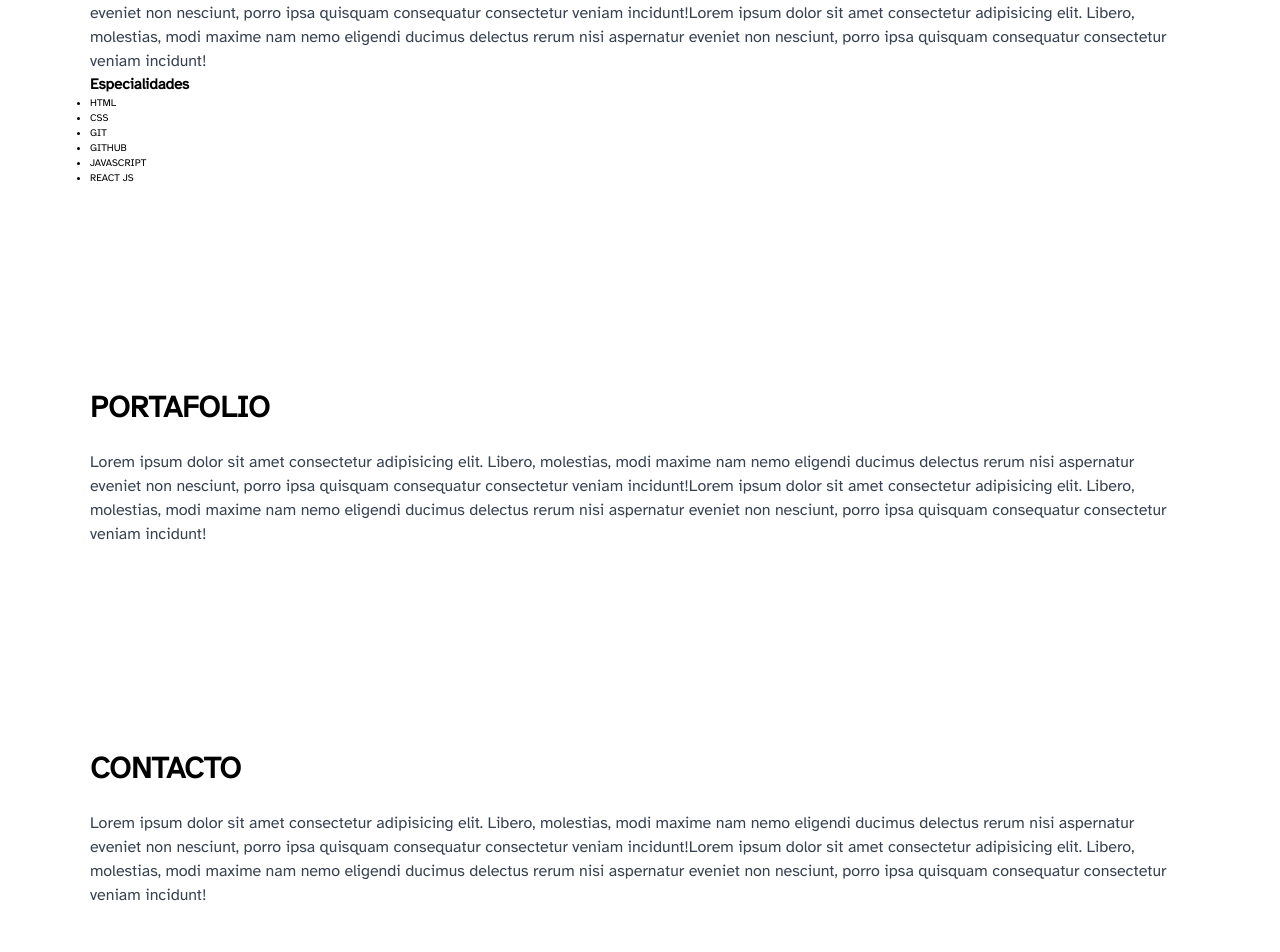
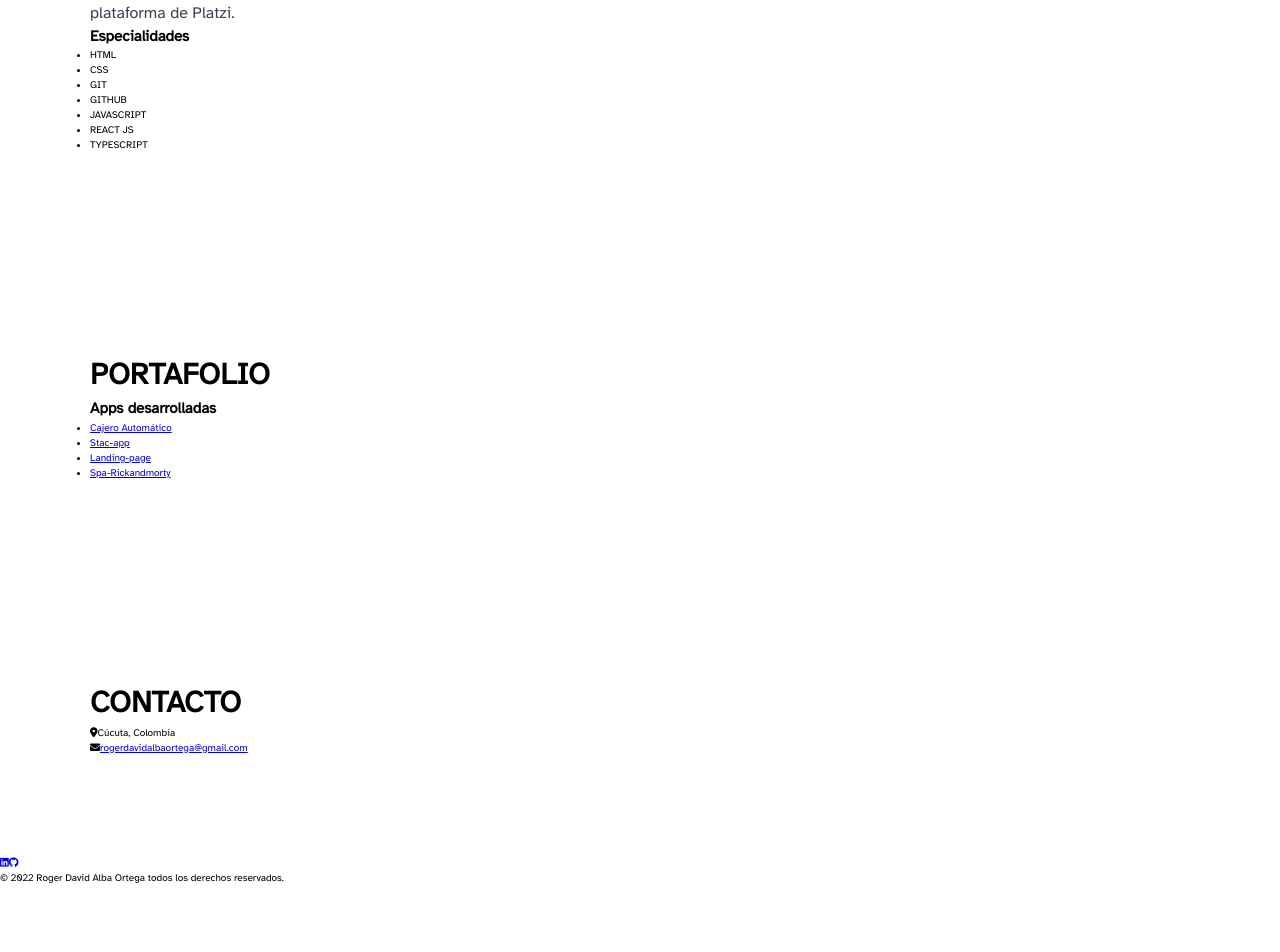
Before and after one commit to Davidalbort/portafolio1, a React (Create React App) app: page / in a window 1280 px wide. Shown: the part 1160-2112 px from the top of the page. After the commit the page ends 2045 px from the top, so only its background shows below. Built offline with nearby package versions, Linux system fonts and the light colour scheme.

Commit message:
Feature(Main and Footer): Add portfolio and contact information

```diff
--- a/src/components/Footer/Footer.js
+++ b/src/components/Footer/Footer.js
@@ -4,7 +4,7 @@ function Footer(paragraph) {
     return(
         <footer>
             <LinkedIcon/>
-            <p>© 2022 Roger David Alba Ortega All Rights Reserved.</p>
+            <p>© 2022 Roger David Alba Ortega todos los derechos reservados.</p>
         </footer>
     )
 }
--- a/src/components/Main/Main.js
+++ b/src/components/Main/Main.js
@@ -2,12 +2,13 @@ import '../../assets/Main.scss'
 import { Section } from '../Section/Section';
 import {Image} from '../Image/Image';
 import {List} from '../List/List';
+import { Link } from '../Link/Link';
 
 
 function Main (){
     const sourceImage= require('../Image/B-3x3.jpg');
     const textAlt = 'Imagen de presentación';
-    const listIcon = ['HTML','CSS','GIT','GITHUB','JAVASCRIPT','REACT JS'];
+    const listIcon = ['HTML','CSS','GIT','GITHUB','JAVASCRIPT','REACT JS', 'TYPESCRIPT'];
     const typeList = 'ul';
     return(
         <main className="main">
@@ -26,12 +27,12 @@ function Main (){
                 textAlt={textAlt}
             />
             <h2 >@DAVIDALBORT</h2>
-            <p>Front End Developer | HTML | CSS | GITHUB | React js</p>
+            <p>Front End Developer | HTML | CSS | GITHUB | React js | Typescript</p>
             </div>
-            <p>Lorem ipsum dolor sit amet consectetur adipisicing elit. Libero, molestias, modi maxime nam nemo eligendi ducimus delectus rerum nisi
-            aspernatur eveniet non nesciunt, porro ipsa quisquam consequatur consectetur veniam incidunt!Lorem ipsum dolor sit amet consectetur adipisicing elit. Libero, molestias, modi maxime nam nemo eligendi ducimus delectus rerum nisi
-            aspernatur eveniet non nesciunt, porro ipsa quisquam consequatur consectetur veniam incidunt!</p>
-            <h2>Especialidades</h2>
+            <p>Soy colombiano, amante de la tecnología, enfocado en el desarrollo web en la parte de Frontend.
+                Aprendiendo día a día de forma autodidacta y en la plataforma de Platzi.
+            </p>
+            <h2>Especialidades </h2>
             <List
                 listItem={listIcon}
                 typeList={typeList}
@@ -40,15 +41,32 @@ function Main (){
         </section>
         <section className="main__section" id='Portafolio'>
             <h1 >PORTAFOLIO</h1>
-            <p>Lorem ipsum dolor sit amet consectetur adipisicing elit. Libero, molestias, modi maxime nam nemo eligendi ducimus delectus rerum nisi
-            aspernatur eveniet non nesciunt, porro ipsa quisquam consequatur consectetur veniam incidunt!Lorem ipsum dolor sit amet consectetur adipisicing elit. Libero, molestias, modi maxime nam nemo eligendi ducimus delectus rerum nisi
-            aspernatur eveniet non nesciunt, porro ipsa quisquam consequatur consectetur veniam incidunt!</p>
+            <h2> Apps desarrolladas</h2>
+            <ul>
+                <li>
+                    <a href='https://github.com/Davidalbort/Cajero'>Cajero Automático</a>
+                </li>
+                <li>
+                    <a href='https://github.com/Davidalbort/stac-app'>Stac-app</a>
+                </li>
+                <li>
+                    <a href='https://github.com/Davidalbort/landing-page'>Landing-page</a>
+                </li>
+                <li>
+                    <a href='https://github.com/Davidalbort/spa-rickandmorty'>Spa-Rickandmorty</a>
+                </li>
+            </ul>
         </section>
         <section className="main__section" id='Contacto'>
             <h1 >CONTACTO</h1>
-            <p>Lorem ipsum dolor sit amet consectetur adipisicing elit. Libero, molestias, modi maxime nam nemo eligendi ducimus delectus rerum nisi
-            aspernatur eveniet non nesciunt, porro ipsa quisquam consequatur consectetur veniam incidunt!Lorem ipsum dolor sit amet consectetur adipisicing elit. Libero, molestias, modi maxime nam nemo eligendi ducimus delectus rerum nisi
-            aspernatur eveniet non nesciunt, porro ipsa quisquam consequatur consectetur veniam incidunt!</p>
+            <div>
+                <i class="fa-solid fa-location-dot"></i>
+                Cúcuta, Colombia
+            </div>
+            <div>
+                 <i className="fa-solid fa-envelope"></i>
+                <a href="mailto:rogerdavidalbaortega@gmail.com">rogerdavidalbaortega@gmail.com</a>
+            </div>
         </section>
         </main>
     )
```
Also changed, not shown: 1 other file (tests, documents, lock files or other folders).
